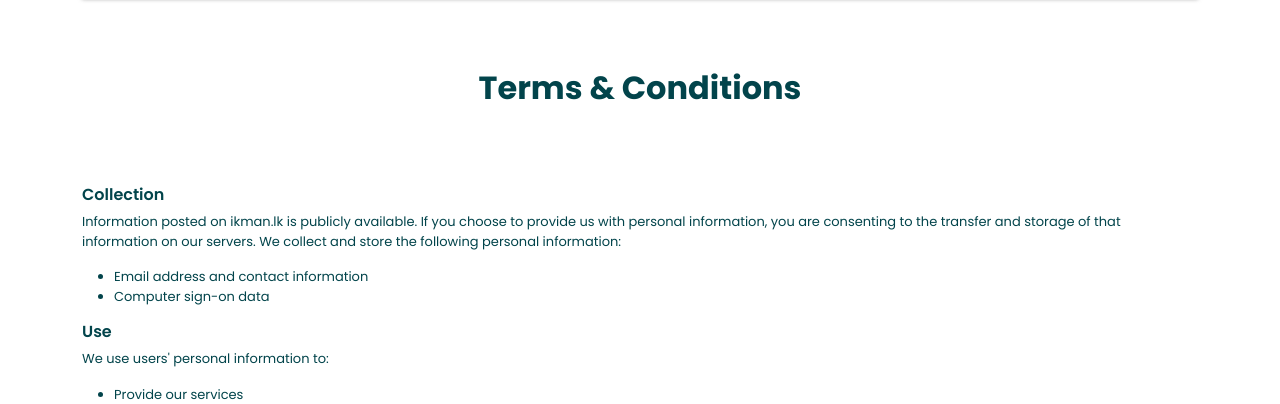
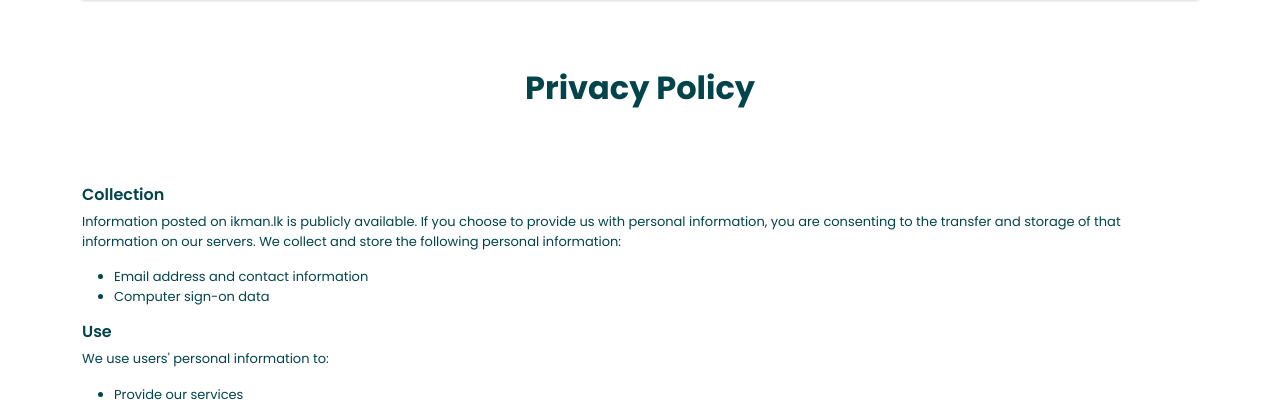
Before and after one commit to Sajidha377/Swap, a PHP site: page /privacy-policy.php in a window 1280 px wide. Shown: the part 583-987 px from the top of the page. Run offline with PHP 8.4, Linux system fonts and the light colour scheme.

Commit message:
36th commit

```diff
--- a/help-and-support.php
+++ b/help-and-support.php
@@ -241,7 +241,7 @@
                     <div class="accordion-item">
                       <h2 class="accordion-header" id="flush-headingSeven">
                         <button class="accordion-button collapsed" type="button" data-bs-toggle="collapse" data-bs-target="#flush-collapseSeven" aria-expanded="false" aria-controls="flush-collapseSeven">
-                          How edit post details?
+                          How to edit post details?
                         </button>
                       </h2>
                       <div id="flush-collapseSeven" class="accordion-collapse collapse" aria-labelledby="flush-headingSeven" data-bs-parent="#accordionFlushExample3">
--- a/privacy-policy.php
+++ b/privacy-policy.php
@@ -45,7 +45,7 @@
             <div class="small-container">
               <div class="col-12 policy">
 
-                <h2>Terms & Conditions</h2>
+                <h2>Privacy Policy</h2>
 
               </div>
               <!-- End of col-12 -->
```
Also changed, not shown: Diagrams/Wireframes/Change Password.png (added), Diagrams/Wireframes/Help & Support.png (added).
